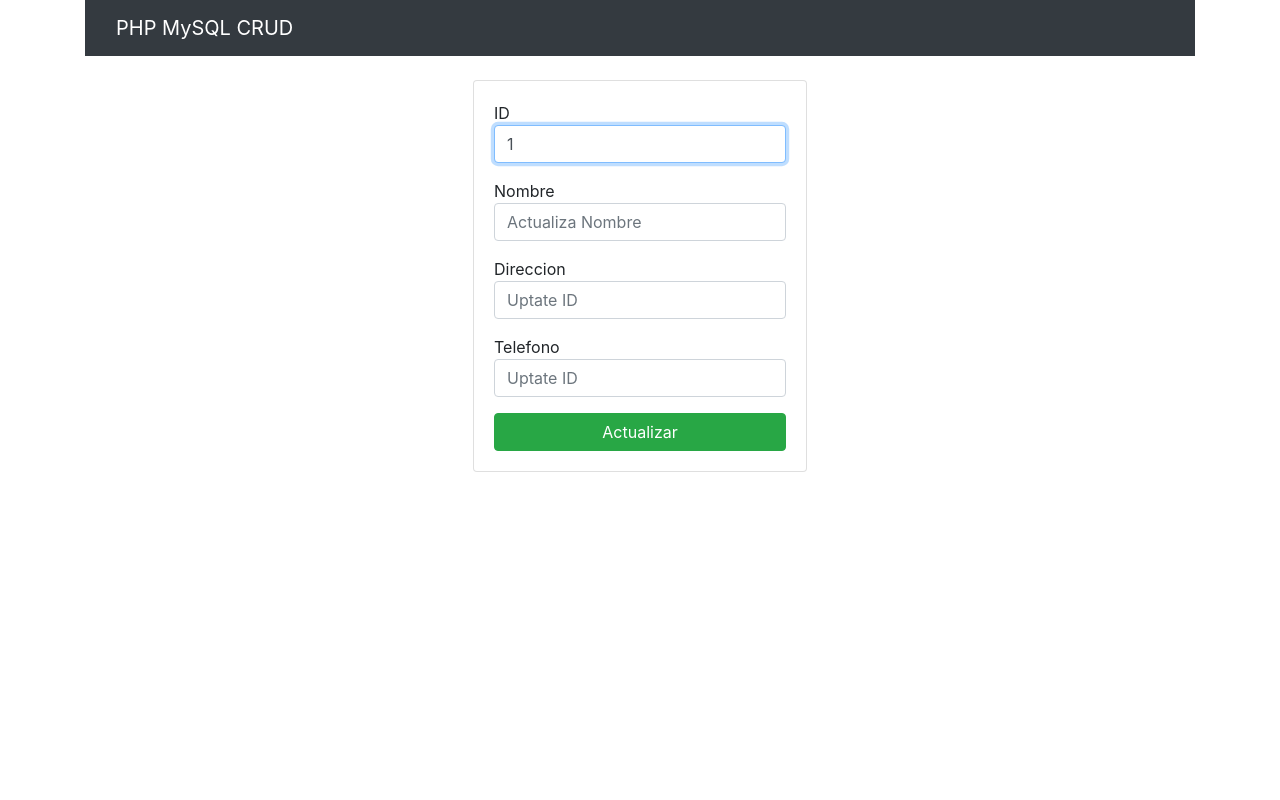
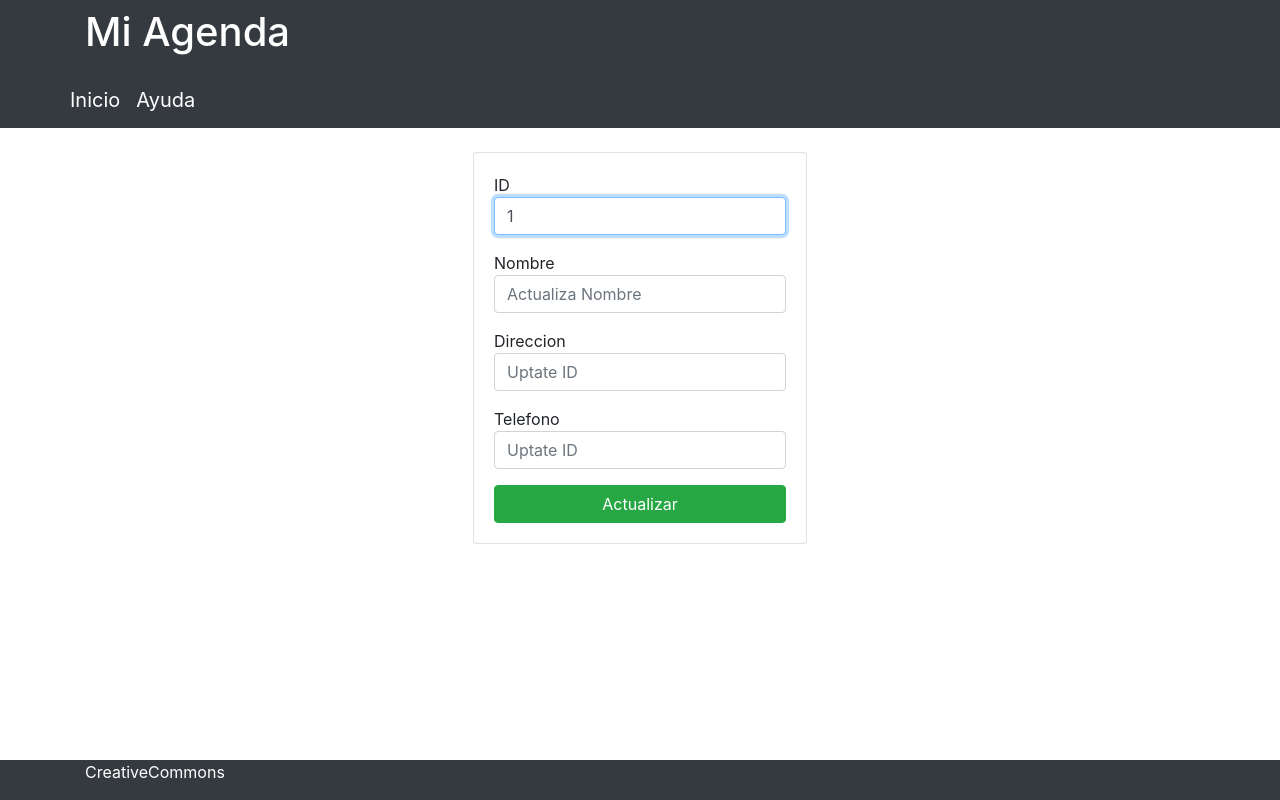
Before and after one commit to bernat13/miagenda, a PHP site: page /update.php?id=1 in a window 1280 px wide. Run offline with PHP 8.4, Linux system fonts and the light colour scheme; data that the repository does not hold is empty.

Commit message:
cabecera y footer

```diff
--- /dev/null
+++ b/www/css/miagenda.css
@@ -0,0 +1,6 @@
+.footer {
+    position: fixed;
+    bottom: 0;
+    right: 0;
+    left: 0;
+    }
--- /dev/null
+++ b/www/include/head.php
@@ -0,0 +1,25 @@
+
+<head>
+    <meta charset="UTF-8" />
+    <meta name="viewport" content="width=device-width, initial-scale=1.0" />
+    <meta http-equiv="X-UA-Compatible" content="ie=edge" />
+    <title>Mi agenda</title>
+    <!-- CDN de Bootstrap 4-->
+    <link rel="stylesheet" href="https://stackpath.bootstrapcdn.com/bootstrap/4.3.1/css/bootstrap.min.css"
+        integrity="sha384-ggOyR0iXCbMQv3Xipma34MD+dH/1fQ784/j6cY/iJTQUOhcWr7x9JvoRxT2MZw1T" crossorigin="anonymous">
+    <!--Fontasome-->
+    <link href="https://stackpath.bootstrapcdn.com/font-awesome/4.7.0/css/font-awesome.min.css" rel="stylesheet"
+        integrity="sha384-wvfXpqpZZVQGK6TAh5PVlGOfQNHSoD2xbE+QkPxCAFlNEevoEH3Sl0sibVcOQVnN" crossorigin="anonymous">
+
+    <link href="./css/miagenda.css" rel="stylesheet">
+
+    <script>
+        function validarform() {
+            var x = document.forms["form"]["id"].value;
+            if (x == "") {
+                alert("El campo de id no puede ir vacio");
+                return false;
+            }
+        }
+    </script>
+</head>
--- /dev/null
+++ b/www/include/menu.php
@@ -0,0 +1,18 @@
+<header class="navbar navbar-dark bg-dark">
+<div class="container">
+ <h1 class="text-white">Mi Agenda</h1>
+</div>
+</header>
+<nav class="navbar navbar-dark bg-dark">
+<div class="container">
+    <div class="row">
+
+            <div class="col-3-md">
+                <a href="index.php" class="navbar-brand">Inicio</a>
+            </div>
+            <div class="col-3-md">
+                <a href="index.php" class="navbar-brand">Ayuda</a>
+            </div>
+        </div>
+    </div>
+</nav>
--- /dev/null
+++ b/www/include/pie.php
@@ -0,0 +1,14 @@
+<footer class="footer bg-dark">
+<div class="container">
+<p class="text-white">CreativeCommons</p></div>
+</footer>
+  <!--Scripts-->
+  <script src="https://code.jquery.com/jquery-3.3.1.slim.min.js"
+        integrity="sha384-q8i/X+965DzO0rT7abK41JStQIAqVgRVzpbzo5smXKp4YfRvH+8abtTE1Pi6jizo"
+        crossorigin="anonymous"></script>
+    <script src="https://stackpath.bootstrapcdn.com/bootstrap/4.3.1/js/bootstrap.min.js"
+        integrity="sha384-JjSmVgyd0p3pXB1rRibZUAYoIIy6OrQ6VrjIEaFf/nJGzIxFDsf4x0xIM+B07jRM"
+        crossorigin="anonymous"></script>
+    <script src="https://cdnjs.cloudflare.com/ajax/libs/popper.js/1.14.7/umd/popper.min.js"
+        integrity="sha384-UO2eT0CpHqdSJQ6hJty5KVphtPhzWj9WO1clHTMGa3JDZwrnQq4sF86dIHNDz0W1"
+        crossorigin="anonymous"></script>
--- a/www/update.php
+++ b/www/update.php
@@ -1,32 +1,12 @@
 <!DOCTYPE html>
 <html lang="en">
 
-<head>
-    <meta charset="UTF-8">
-    <meta name="viewport" content="width=device-width, initial-scale=1.0">
-    <meta http-equiv="X-UA-Compatible" content="ie=edge">
-    <title>PHP MySQL CRUD</title>
-    <!--Bootstrap 4-->
-    <link rel="stylesheet" href="https://stackpath.bootstrapcdn.com/bootstrap/4.3.1/css/bootstrap.min.css"
-        integrity="sha384-ggOyR0iXCbMQv3Xipma34MD+dH/1fQ784/j6cY/iJTQUOhcWr7x9JvoRxT2MZw1T" crossorigin="anonymous">
-    <script>
-        function validarform() {
-            var x = document.forms["form"]["id"].value;
-            if (x == "") {
-                alert("El campo de id no puede ir vacio");
-                return false;
-            }
-        }
-    </script> <!--Validación del id en el fomrulario, si esta vacio retorna un alert-->
-</head>
+<html lang="es">
+<?php include("./include/head.php");?>
+<body>
+<?php include("./include/menu.php");?>
+    <div class="container">
 
-<body>
-    <div class="container">
-        <nav class="navbar navbar-dark  bg-dark">
-            <div class="container">
-                <a href="index.php" class="navbar-brand">PHP MySQL CRUD</a>
-            </div>
-        </nav>
         <?php
             include("conexion.php");
             if(isset($_GET['id'])){ #Determina si una variable está definida y no es NULL / isset
@@ -86,16 +66,7 @@
             </div> <!--End row-->
         </div> <!--End container -4-->
     </div><!--div class container-->
-    <!--Scripts-->
-    <script src="https://code.jquery.com/jquery-3.3.1.slim.min.js"
-        integrity="sha384-q8i/X+965DzO0rT7abK41JStQIAqVgRVzpbzo5smXKp4YfRvH+8abtTE1Pi6jizo"
-        crossorigin="anonymous"></script>
-    <script src="https://stackpath.bootstrapcdn.com/bootstrap/4.3.1/js/bootstrap.min.js"
-        integrity="sha384-JjSmVgyd0p3pXB1rRibZUAYoIIy6OrQ6VrjIEaFf/nJGzIxFDsf4x0xIM+B07jRM"
-        crossorigin="anonymous"></script>
-    <script src="https://cdnjs.cloudflare.com/ajax/libs/popper.js/1.14.7/umd/popper.min.js"
-        integrity="sha384-UO2eT0CpHqdSJQ6hJty5KVphtPhzWj9WO1clHTMGa3JDZwrnQq4sF86dIHNDz0W1"
-        crossorigin="anonymous"></script>
+    <?php include("./include/pie.php");?>
 </body>
 
 </html>
```
Also changed, not shown: www/index.php (+9 -43 lines), www/help/info.php (renamed from www/info.php).
